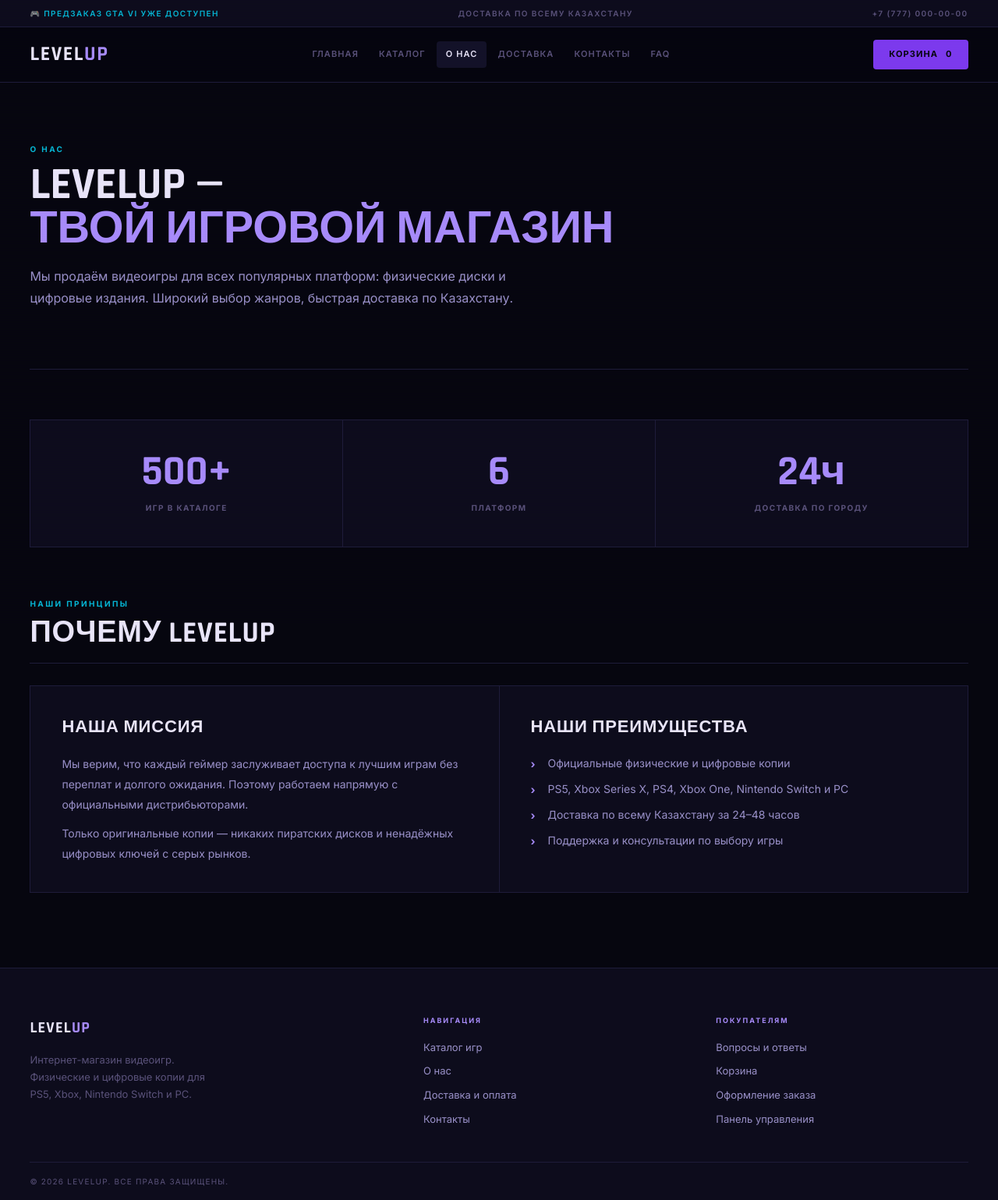
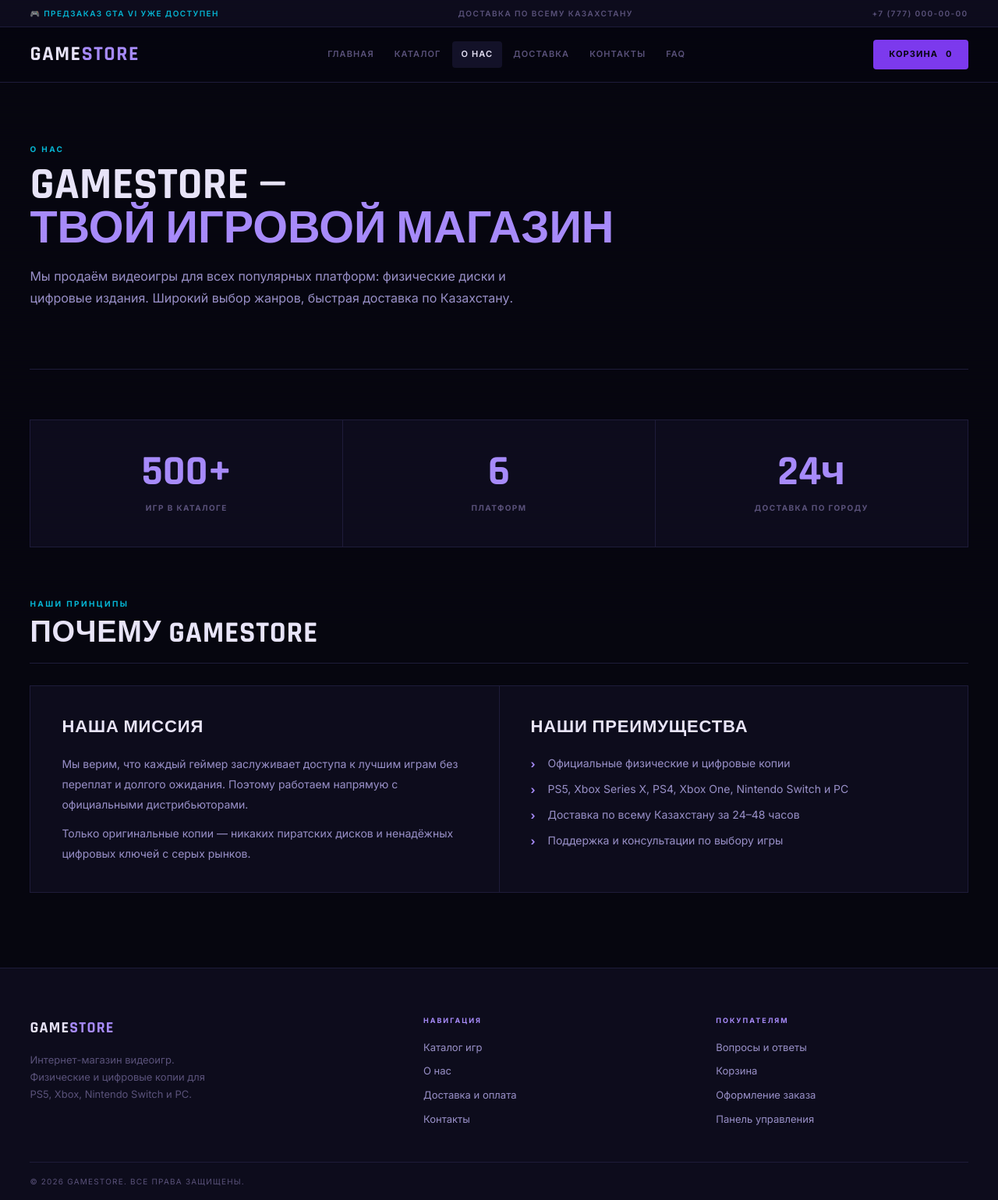
Before and after one commit to Sent1nelX/LEVELUP-Site-Comerc, a Django app: page /about/ in a window 1280 px wide. Shown: the whole page at 78% size. Run offline with Django 5.2, Linux system fonts and the light colour scheme.

Commit message:
Rename store from LEVELUP to Gamestore

```diff
--- a/shop/admin.py
+++ b/shop/admin.py
@@ -63,6 +63,6 @@
     ordering = ("-created_at",)
 
 
-admin.site.site_header = "LEVELUP Admin"
-admin.site.site_title = "LEVELUP"
-admin.site.index_title = "Управление магазином LEVELUP"
+admin.site.site_header = "Gamestore Admin"
+admin.site.site_title = "Gamestore"
+admin.site.index_title = "Управление магазином Gamestore"
--- a/shop/templates/shop/about.html
+++ b/shop/templates/shop/about.html
@@ -1,13 +1,13 @@
 {% extends 'shop/base.html' %}
 
-{% block title %}О нас · LEVELUP{% endblock %}
+{% block title %}О нас · Gamestore{% endblock %}
 
 {% block content %}
 
 <!-- Hero -->
 <section class="page-hero anim a1">
   <p class="eyebrow">О нас</p>
-  <h1 class="page-heading">LEVELUP —<br><span style="color:var(--accent-lt);">твой игровой магазин</span></h1>
+  <h1 class="page-heading">Gamestore —<br><span style="color:var(--accent-lt);">твой игровой магазин</span></h1>
   <p class="page-lead">
     Мы продаём видеоигры для всех популярных платформ: физические диски и цифровые издания.
     Широкий выбор жанров, быстрая доставка по Казахстану.
@@ -31,7 +31,7 @@
   <div class="section-header anim a1">
     <div>
       <p class="eyebrow">Наши принципы</p>
-      <h2 class="section-h">Почему LEVELUP</h2>
+      <h2 class="section-h">Почему Gamestore</h2>
     </div>
   </div>
 
--- a/shop/templates/shop/base.html
+++ b/shop/templates/shop/base.html
@@ -3,7 +3,7 @@
 <head>
   <meta charset="UTF-8" />
   <meta name="viewport" content="width=device-width, initial-scale=1.0" />
-  <title>{% block title %}LEVELUP{% endblock %}</title>
+  <title>{% block title %}Gamestore{% endblock %}</title>
 
   <link rel="preconnect" href="https://fonts.googleapis.com" />
   <link rel="preconnect" href="https://fonts.gstatic.com" crossorigin />
@@ -26,7 +26,7 @@
   <header class="site-header">
     <div class="container header-inner">
 
-      <a href="{% url 'shop:home' %}" class="logo">LEVEL<span class="accent-text">UP</span></a>
+      <a href="{% url 'shop:home' %}" class="logo">GAME<span class="accent-text">STORE</span></a>
 
       <nav class="nav">
         <a href="{% url 'shop:home' %}"     class="nav-link {% if request.resolver_match.url_name == 'home' %}active{% endif %}">Главная</a>
@@ -67,7 +67,7 @@
     <div class="container footer-grid">
 
       <section>
-        <a href="{% url 'shop:home' %}" class="footer-brand-name">LEVEL<span class="accent-text">UP</span></a>
+        <a href="{% url 'shop:home' %}" class="footer-brand-name">GAME<span class="accent-text">STORE</span></a>
         <p class="footer-desc">Интернет-магазин видеоигр. Физические и цифровые копии для PS5, Xbox, Nintendo Switch и PC.</p>
       </section>
 
@@ -94,7 +94,7 @@
     </div>
 
     <div class="container footer-bottom">
-      <span class="footer-copy">© {% now "Y" %} LEVELUP. Все права защищены.</span>
+      <span class="footer-copy">© {% now "Y" %} Gamestore. Все права защищены.</span>
     </div>
   </footer>
 
--- a/shop/templates/shop/cart.html
+++ b/shop/templates/shop/cart.html
@@ -1,6 +1,6 @@
 {% extends 'shop/base.html' %}
 
-{% block title %}Корзина · LEVELUP{% endblock %}
+{% block title %}Корзина · Gamestore{% endblock %}
 
 {% block content %}
 
--- a/shop/templates/shop/catalog.html
+++ b/shop/templates/shop/catalog.html
@@ -1,6 +1,6 @@
 {% extends 'shop/base.html' %}
 
-{% block title %}Каталог · LEVELUP{% endblock %}
+{% block title %}Каталог · Gamestore{% endblock %}
 
 {% block content %}
 
--- a/shop/templates/shop/checkout.html
+++ b/shop/templates/shop/checkout.html
@@ -1,6 +1,6 @@
 {% extends 'shop/base.html' %}
 
-{% block title %}Оформление заказа · LEVELUP{% endblock %}
+{% block title %}Оформление заказа · Gamestore{% endblock %}
 
 {% block content %}
 
--- a/shop/templates/shop/contacts.html
+++ b/shop/templates/shop/contacts.html
@@ -1,6 +1,6 @@
 {% extends 'shop/base.html' %}
 
-{% block title %}Контакты · LEVELUP{% endblock %}
+{% block title %}Контакты · Gamestore{% endblock %}
 
 {% block content %}
 
@@ -82,7 +82,7 @@
 
         <div class="contact-info-row">
           <span class="contact-key">Email</span>
-          <span class="contact-val">hello@levelup.store</span>
+          <span class="contact-val">hello@gamestore.kz</span>
         </div>
         <div class="contact-info-row">
           <span class="contact-key">Телефон</span>
@@ -90,7 +90,7 @@
         </div>
         <div class="contact-info-row">
           <span class="contact-key">Instagram</span>
-          <span class="contact-val">@levelup.store</span>
+          <span class="contact-val">@gamestore.kz</span>
         </div>
       </div>
     </div>
--- a/shop/templates/shop/delivery.html
+++ b/shop/templates/shop/delivery.html
@@ -1,6 +1,6 @@
 {% extends 'shop/base.html' %}
 
-{% block title %}Доставка и оплата · LEVELUP{% endblock %}
+{% block title %}Доставка и оплата · Gamestore{% endblock %}
 
 {% block content %}
 
--- a/shop/templates/shop/faq.html
+++ b/shop/templates/shop/faq.html
@@ -1,6 +1,6 @@
 {% extends 'shop/base.html' %}
 
-{% block title %}FAQ · LEVELUP{% endblock %}
+{% block title %}FAQ · Gamestore{% endblock %}
 
 {% block content %}
 
--- a/shop/templates/shop/home.html
+++ b/shop/templates/shop/home.html
@@ -1,6 +1,6 @@
 {% extends 'shop/base.html' %}
 
-{% block title %}LEVELUP · Магазин видеоигр{% endblock %}
+{% block title %}Gamestore · Магазин видеоигр{% endblock %}
 
 {% block content %}
 
@@ -44,7 +44,7 @@
       <div class="hero-img-frame">
         <img
           src="https://images.unsplash.com/photo-1606144042614-b2417e99c4e3?w=1200&auto=format&fit=crop"
-          alt="LEVELUP — магазин видеоигр"
+          alt="Gamestore — магазин видеоигр"
         />
       </div>
     </div>
--- a/shop/templates/shop/order_success.html
+++ b/shop/templates/shop/order_success.html
@@ -1,6 +1,6 @@
 {% extends 'shop/base.html' %}
 
-{% block title %}Заказ оформлен · LEVELUP{% endblock %}
+{% block title %}Заказ оформлен · Gamestore{% endblock %}
 
 {% block content %}
 
--- a/shop/templates/shop/product_detail.html
+++ b/shop/templates/shop/product_detail.html
@@ -1,6 +1,6 @@
 {% extends 'shop/base.html' %}
 
-{% block title %}{{ product.name }} · LEVELUP{% endblock %}
+{% block title %}{{ product.name }} · Gamestore{% endblock %}
 
 {% block content %}
 
--- a/static/shop/styles.css
+++ b/static/shop/styles.css
@@ -1,5 +1,5 @@
 /* ══════════════════════════════════════════════════
-   LEVELUP — Dark Gaming Aesthetic
+   Gamestore — Dark Gaming Aesthetic
    Rajdhani × Inter
    ══════════════════════════════════════════════════ */
 
```
Also changed, not shown: info.md (+6 -6 lines), README.md.
